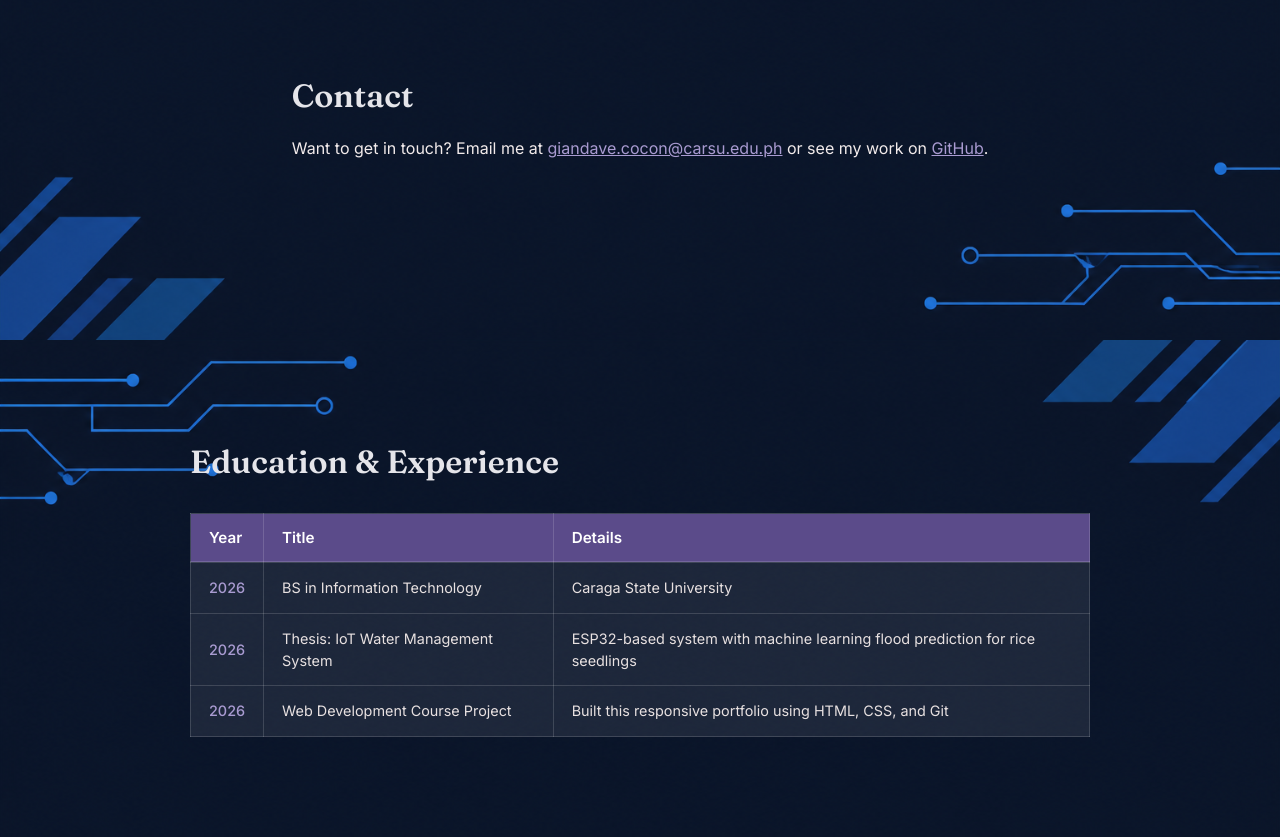
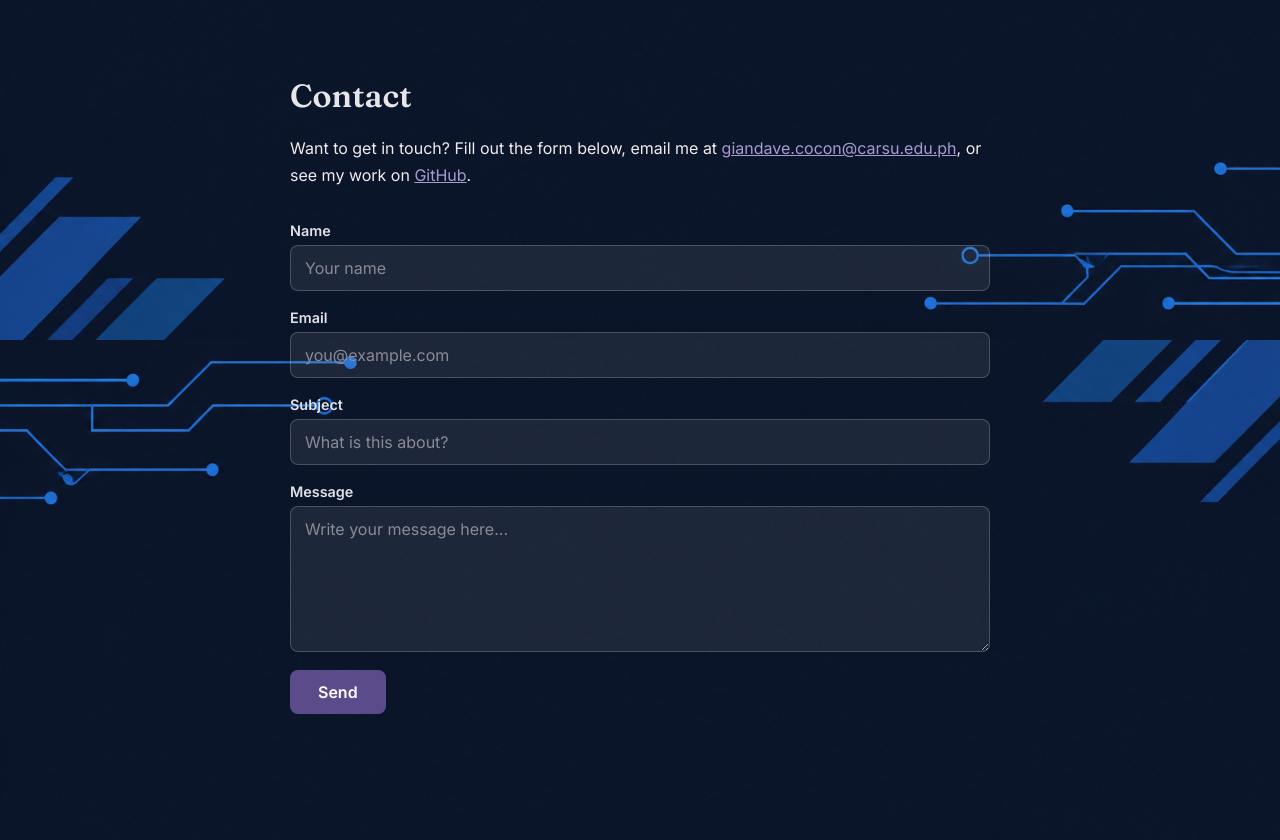
Before and after one commit to giandavecocon-ctrl/My-portfolio, a plain HTML site: page index.html in a window 1280 px wide. Shown: the part 2220-3060 px from the top of the page. Drawn offline with Linux system fonts and the light colour scheme.

Commit message:
Add contact form

```diff
--- a/index.html
+++ b/index.html
@@ -150,11 +150,35 @@
 <section id="contact" class="contact-section">
   <h2 class="contact-heading">Contact</h2>
   <p class="contact-text">
-    Want to get in touch? Email me at
-    <a href="mailto:giandave.cocon@carsu.edu.ph" class="contact-link">giandave.cocon@carsu.edu.ph</a>
+    Want to get in touch? Fill out the form below, email me at
+    <a href="mailto:giandave.cocon@carsu.edu.ph" class="contact-link">giandave.cocon@carsu.edu.ph</a>,
     or see my work on
     <a href="https://github.com/giandavecocon-ctrl" class="contact-link">GitHub</a>.
   </p>
+
+  <form class="contact-form" action="mailto:giandave.cocon@carsu.edu.ph" method="post" enctype="text/plain">
+    <div class="form-group">
+      <label for="name">Name</label>
+      <input type="text" id="name" name="name" placeholder="Your name" required>
+    </div>
+
+    <div class="form-group">
+      <label for="email">Email</label>
+      <input type="email" id="email" name="email" placeholder="you@example.com" required>
+    </div>
+
+    <div class="form-group">
+      <label for="subject">Subject</label>
+      <input type="text" id="subject" name="subject" placeholder="What is this about?" required>
+    </div>
+
+    <div class="form-group">
+      <label for="message">Message</label>
+      <textarea id="message" name="message" rows="6" placeholder="Write your message here..." required></textarea>
+    </div>
+
+    <button type="submit" class="send-btn">Send</button>
+  </form>
 </section>
 
   </div>
--- a/style.css
+++ b/style.css
@@ -433,6 +433,126 @@
 .contact-link {
   color: #A99BD1;
 }
+.contact-form {
+  display: flex;
+  flex-direction: column;
+  gap: 18px;
+  margin-top: 32px;
+}
+
+.form-group {
+  display: flex;
+  flex-direction: column;
+  gap: 6px;
+}
+
+.form-group label {
+  font-family: 'Inter', sans-serif;
+  font-size: 0.9rem;
+  font-weight: 600;
+  color: #e2e1e6;
+}
+
+.form-group input,
+.form-group textarea {
+  font-family: 'Inter', sans-serif;
+  font-size: 1rem;
+  color: #f2ebeb;
+  background-color: rgba(255, 255, 255, 0.08);
+  border: 1px solid rgba(255, 255, 255, 0.2);
+  border-radius: 8px;
+  padding: 12px 14px;
+  resize: vertical;
+}
+
+.form-group input::placeholder,
+.form-group textarea::placeholder {
+  color: #8a8a96;
+}
+
+.form-group input:focus,
+.form-group textarea:focus {
+  outline: none;
+  border-color: #A99BD1;
+}
+
+.send-btn {
+  align-self: flex-start;
+  font-family: 'Inter', sans-serif;
+  font-size: 1rem;
+  font-weight: 600;
+  color: #ffffff;
+  background-color: #5B4B8A;
+  border: none;
+  border-radius: 8px;
+  padding: 12px 28px;
+  cursor: pointer;
+  transition: background-color 0.2s ease;
+}
+
+.send-btn:hover {
+  background-color: #726194;
+}
+.contact-form {
+  display: flex;
+  flex-direction: column;
+  gap: 18px;
+  margin-top: 32px;
+}
+
+.form-group {
+  display: flex;
+  flex-direction: column;
+  gap: 6px;
+}
+
+.form-group label {
+  font-family: 'Inter', sans-serif;
+  font-size: 0.9rem;
+  font-weight: 600;
+  color: #e2e1e6;
+}
+
+.form-group input,
+.form-group textarea {
+  font-family: 'Inter', sans-serif;
+  font-size: 1rem;
+  color: #f2ebeb;
+  background-color: rgba(255, 255, 255, 0.08);
+  border: 1px solid rgba(255, 255, 255, 0.2);
+  border-radius: 8px;
+  padding: 12px 14px;
+  resize: vertical;
+}
+
+.form-group input::placeholder,
+.form-group textarea::placeholder {
+  color: #8a8a96;
+}
+
+.form-group input:focus,
+.form-group textarea:focus {
+  outline: none;
+  border-color: #A99BD1;
+}
+
+.send-btn {
+  align-self: flex-start;
+  font-family: 'Inter', sans-serif;
+  font-size: 1rem;
+  font-weight: 600;
+  color: #ffffff;
+  background-color: #5B4B8A;
+  border: none;
+  border-radius: 8px;
+  padding: 12px 28px;
+  cursor: pointer;
+  transition: background-color 0.2s ease;
+}
+
+.send-btn:hover {
+  background-color: #726194;
+}
 
 @media (max-width: 700px) {
   .skills-grid {
```
